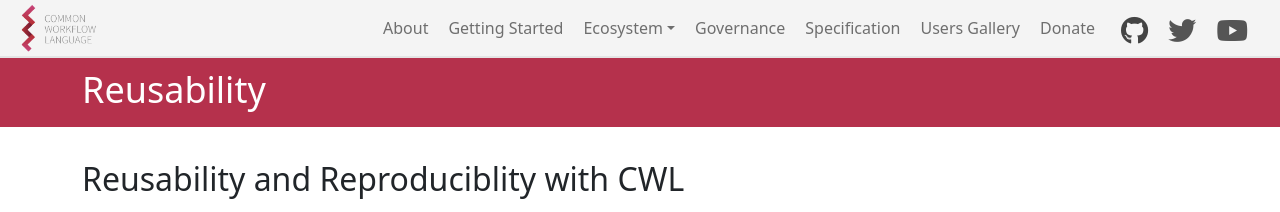
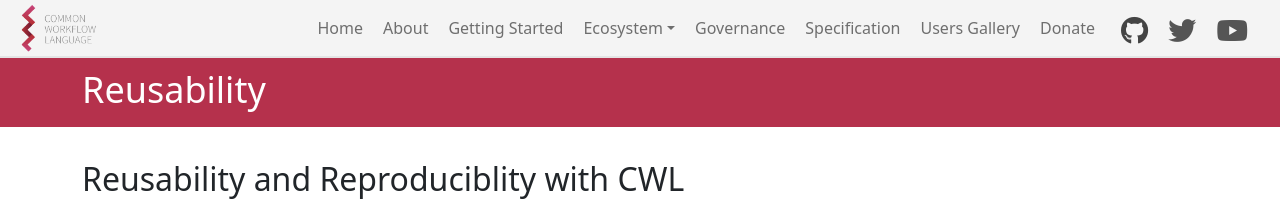
Before and after one commit to common-workflow-language/cwl-website, a Jekyll site: the page built from content/reusability.md, in a window 1280 px wide. Shown: the top 212 px of the page. Built offline with Jekyll 4.4.1, drawn with Linux system fonts in a browser that asks for light colours.

Commit message:
Fix Home nav link inappropriately bolded, when not on Homepage

```diff
--- a/content/_includes/top_nav.html
+++ b/content/_includes/top_nav.html
@@ -38,8 +38,6 @@
           {% else %}
           {%- if page.title == item.title -%}
             <li class="nav-item"><a class="nav-link is-current-page" href="{{ item.url | absolute_url }}" aria-current="page">{{ item.title }}</a></li>
-          {% elsif item.title == "Home" %}
-            <li class="nav-item nav-home-link"><a class="nav-link is-current-page" href="{{ item.url | absolute_url }}" aria-current="page">{{ item.title }}</a></li>
           {%- else -%}
             <li class="nav-item"><a class="nav-link" href="{{ item.url | absolute_url }}">{{ item.title }}</a></li>
           {%- endif -%}
```
